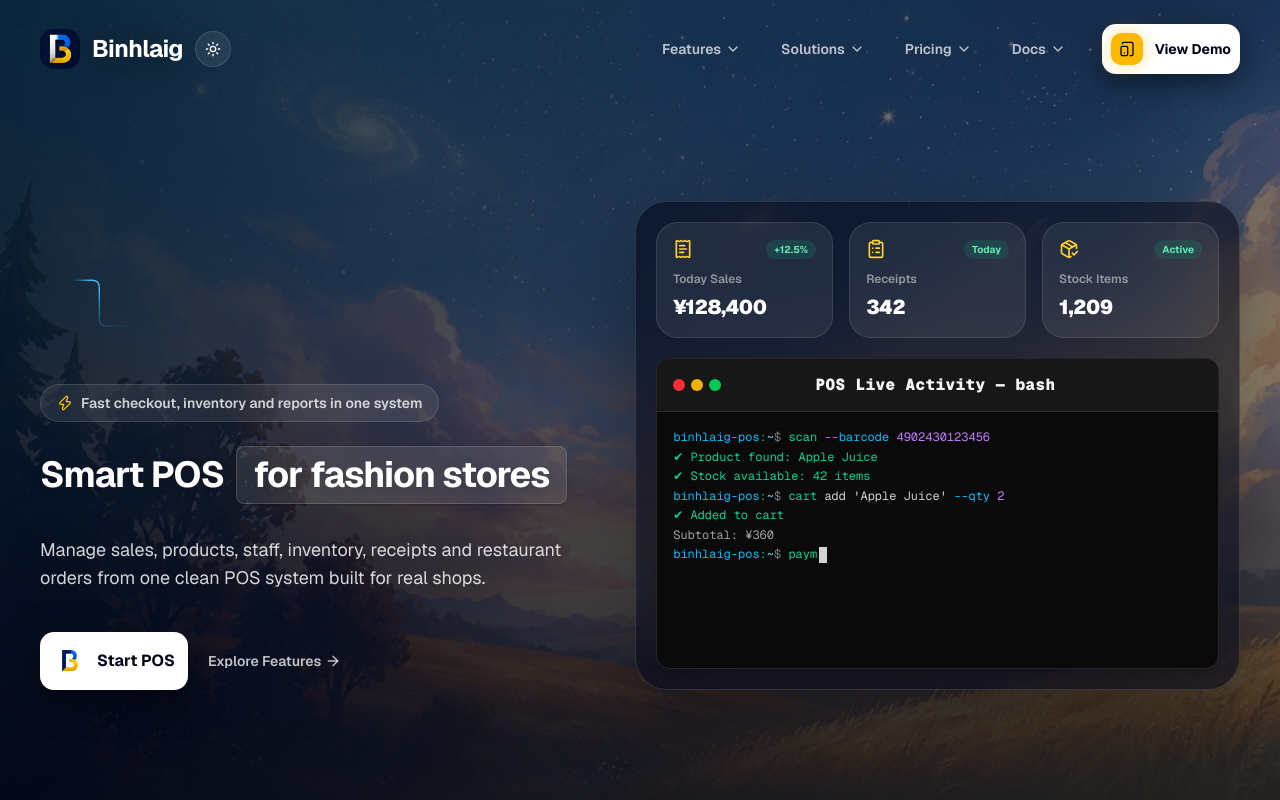
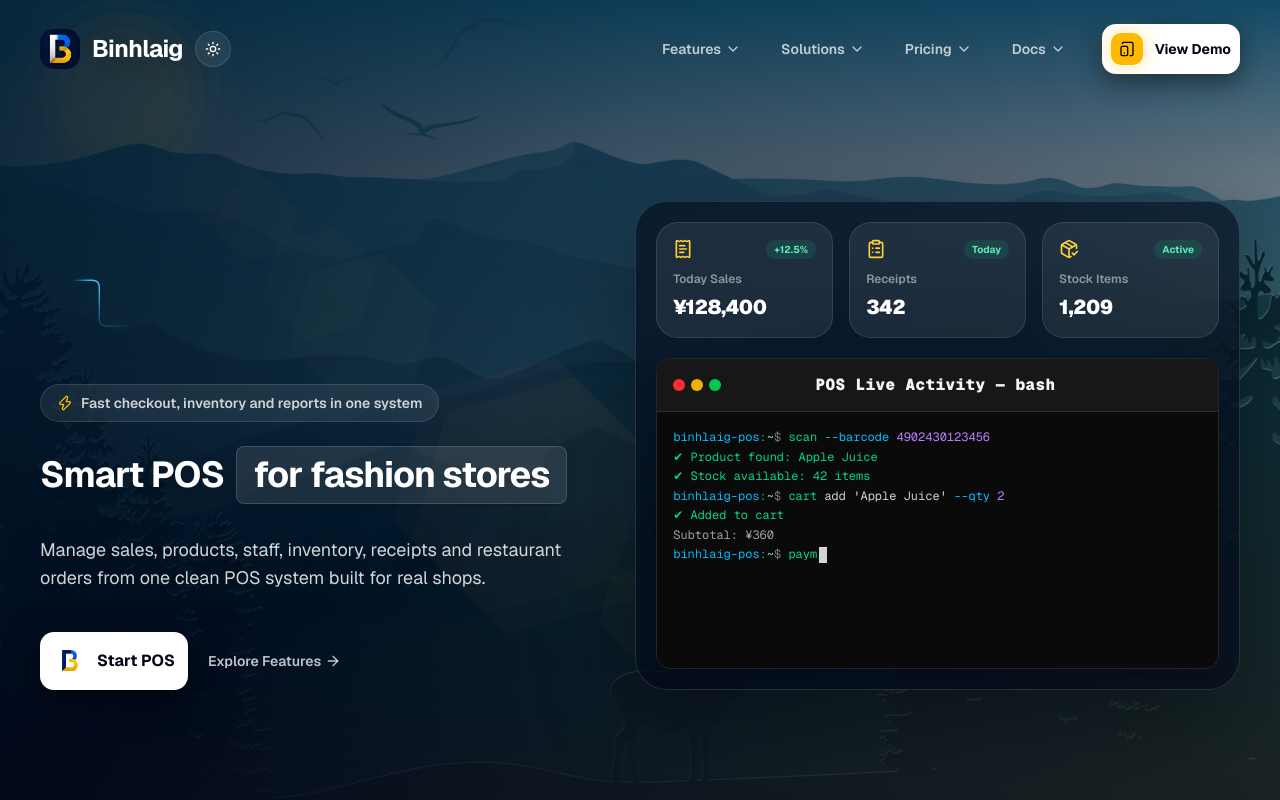
Before and after one commit to Sanlinns/offical-dashboard-pos, a Next.js app: page / in a window 1280 px wide. Shown: the top 800 px of the page. Built offline with nearby package versions, Linux system fonts and the light colour scheme.

Commit message:
Update dashboard with local design

```diff
--- a/component/hero.tsx
+++ b/component/hero.tsx
@@ -1001,7 +1001,7 @@ export default function HeroPage() {
         {/* Background */}
         <div className="absolute inset-0">
           <img
-            src="/hero-bg.png"
+            src="/hero_image.jpg"
             alt="POS background"
             className="h-full w-full object-cover"
           />
```
Also changed, not shown: public/hero_image.jpg (added), public/hero_test_bg.jpg (added).
